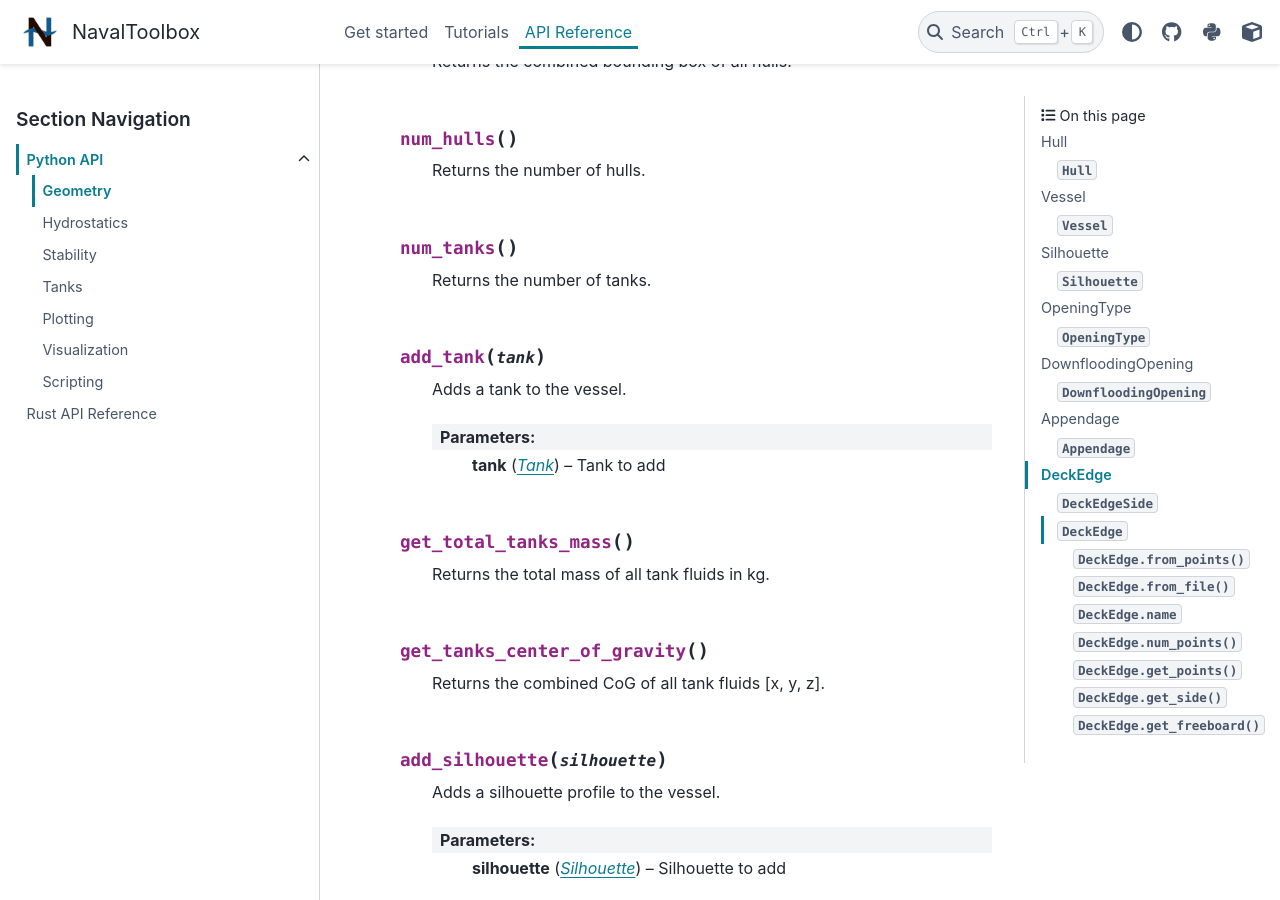
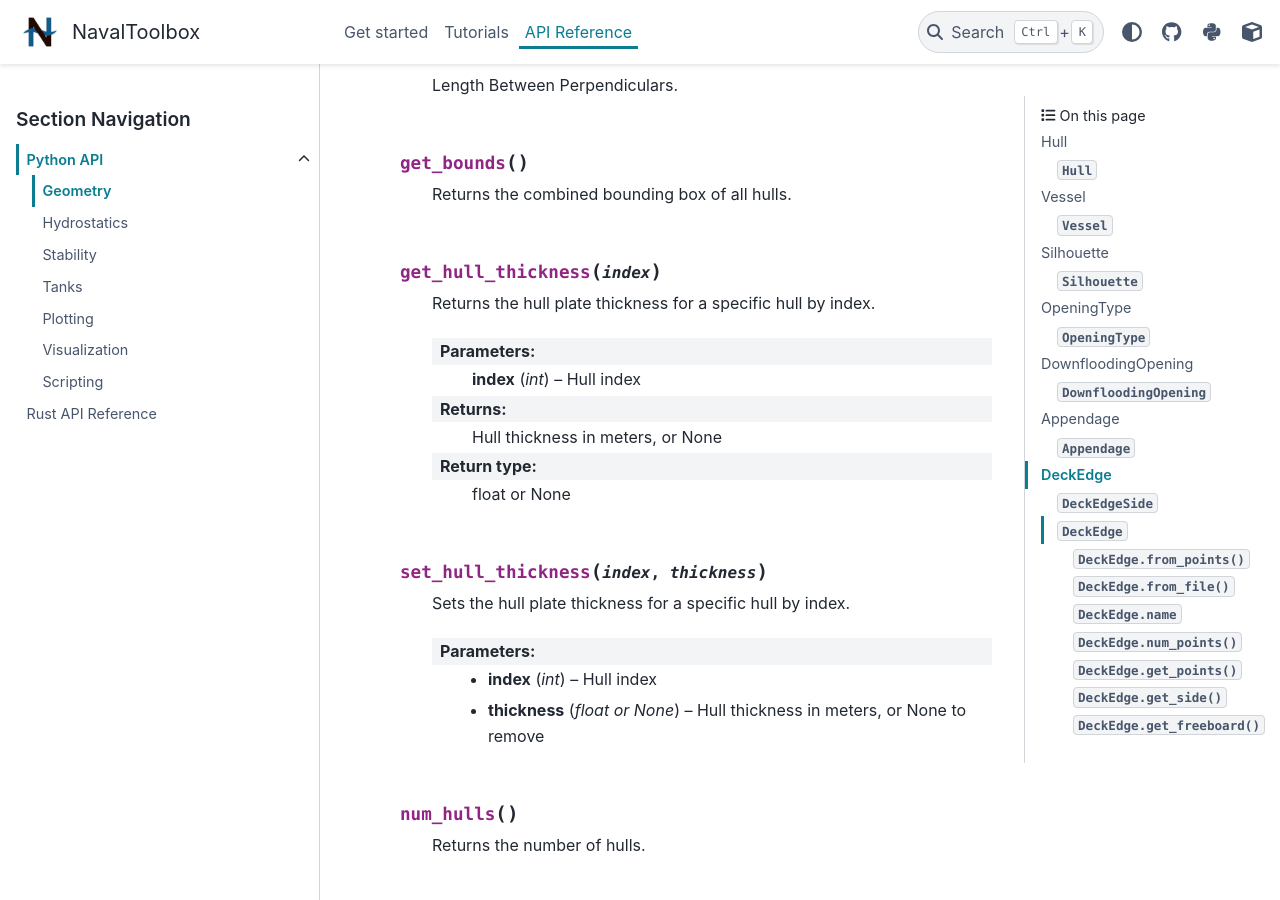
Before and after one commit to NavalToolbox/navaltoolbox-lib, a Sphinx documentation site: the page built from docs/source/api/python/geometry.rst, in a window 1280 px wide and 900 px high, scrolled down 3804 px. Built offline with Sphinx 7.4.7 and the PyData theme 0.15.4, drawn with Linux system fonts in a browser that asks for light colours; some of the changed text lies outside the part shown.

Commit message:
docs: document hull thickness properties and multihull creation

```diff
--- a/docs/source/api/python/geometry.rst
+++ b/docs/source/api/python/geometry.rst
@@ -32,6 +32,11 @@
 
       :returns: (xmin, xmax, ymin, ymax, zmin, zmax)
       :rtype: tuple[float, float, float, float, float, float]
+
+   .. py:attribute:: thickness
+      :type: float or None
+
+      The hull plate thickness in meters. If set, it adds volume to the hydrostatic calculations based on the wetted surface area.
 
    .. py:method:: num_triangles()
 
@@ -132,6 +137,24 @@
    .. py:method:: get_bounds()
 
       Returns the combined bounding box of all hulls.
+
+   .. py:method:: get_hull_thickness(index)
+
+      Returns the hull plate thickness for a specific hull by index.
+
+      :param index: Hull index
+      :type index: int
+      :returns: Hull thickness in meters, or None
+      :rtype: float or None
+
+   .. py:method:: set_hull_thickness(index, thickness)
+
+      Sets the hull plate thickness for a specific hull by index.
+
+      :param index: Hull index
+      :type index: int
+      :param thickness: Hull thickness in meters, or None to remove
+      :type thickness: float or None
 
    .. py:method:: num_hulls()
 
```
Also changed, not shown: docs/source/api/python/hydrostatics.rst (+10 -0 lines), docs/source/tutorials/hydrostatics.rst (+16 -0 lines), docs/source/userguide/quickstart.rst (+10 -0 lines).
